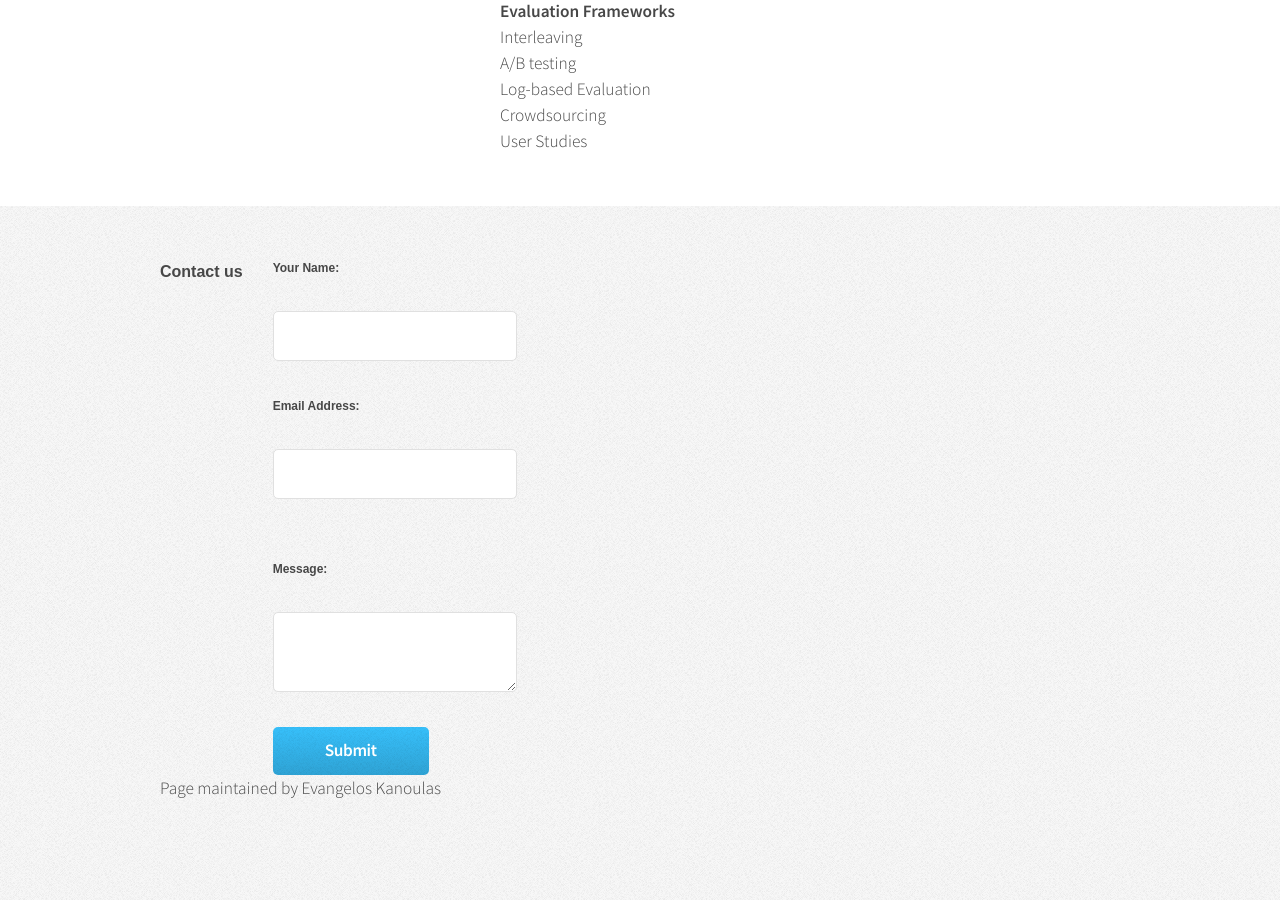
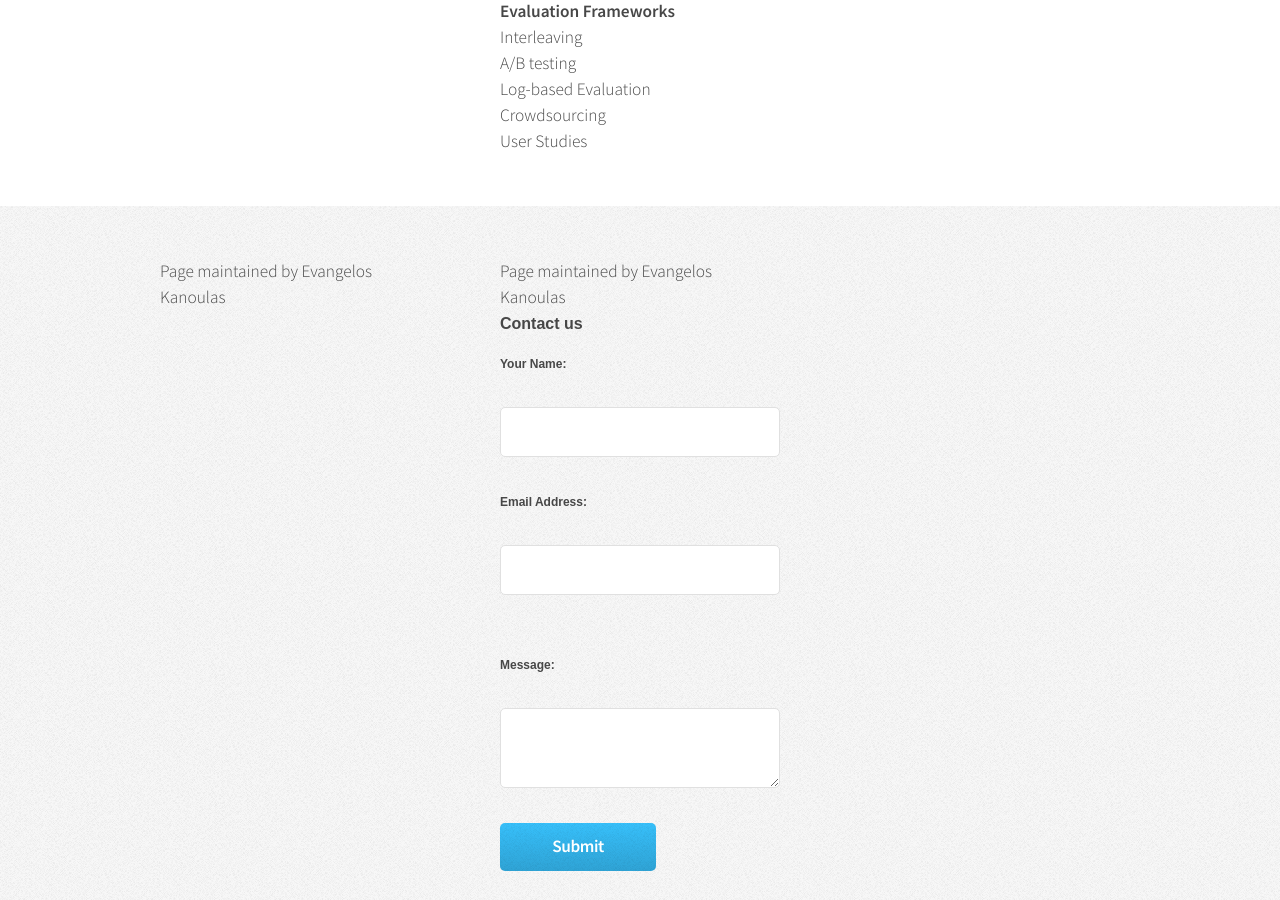
Before and after one commit to ekanou/RealEval, a Jekyll site: the page built from index.html, in a window 1280 px wide and 900 px high, scrolled down 984 px. Built offline with Jekyll 4.4.1, drawn with Linux system fonts in a browser that asks for light colours; the list of posts is cut into pages by our own code.

Commit message:
Update footer.html

```diff
--- a/_includes/footer.html
+++ b/_includes/footer.html
@@ -1,15 +1,15 @@
 		<!-- Footer -->
 			<div id="footer">
 				<div class="container">
-					<div class="row ">
-						{% include contact-form.html %}
+					<div class="row double">
+						<section class="4u">
+							Page maintained by Evangelos Kanoulas
+						</section>
+						<section class="4u">
+							Page maintained by Evangelos Kanoulas
+							{% include contact-form.html %}
+						</section>
 					</div>
-					<div class="ekanou">
-						<ul class="menu">
-							<li>Page maintained by Evangelos Kanoulas</li>
-						</ul>
-					</div>
-
 			</div>
 
 	</body>
```
